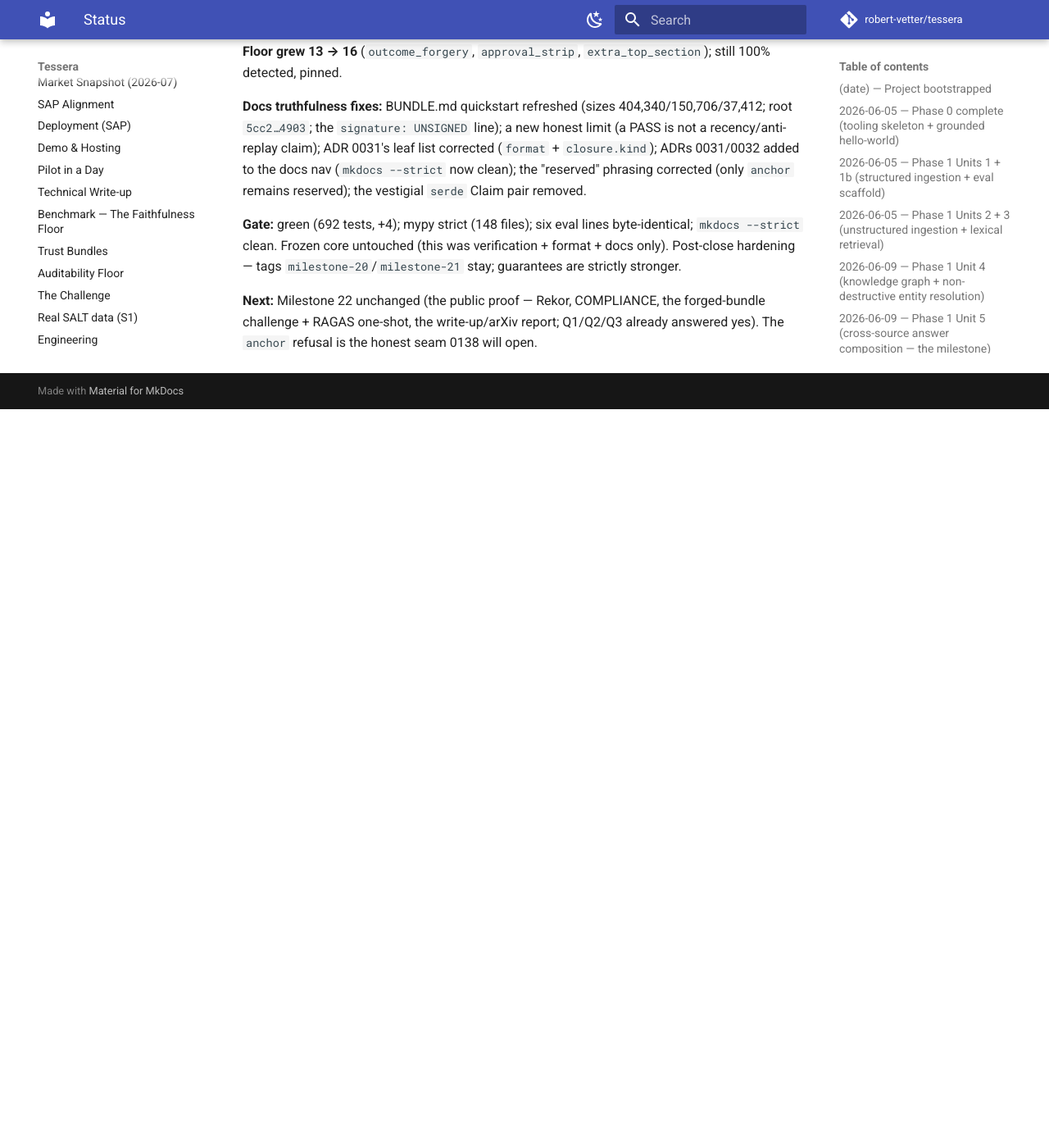
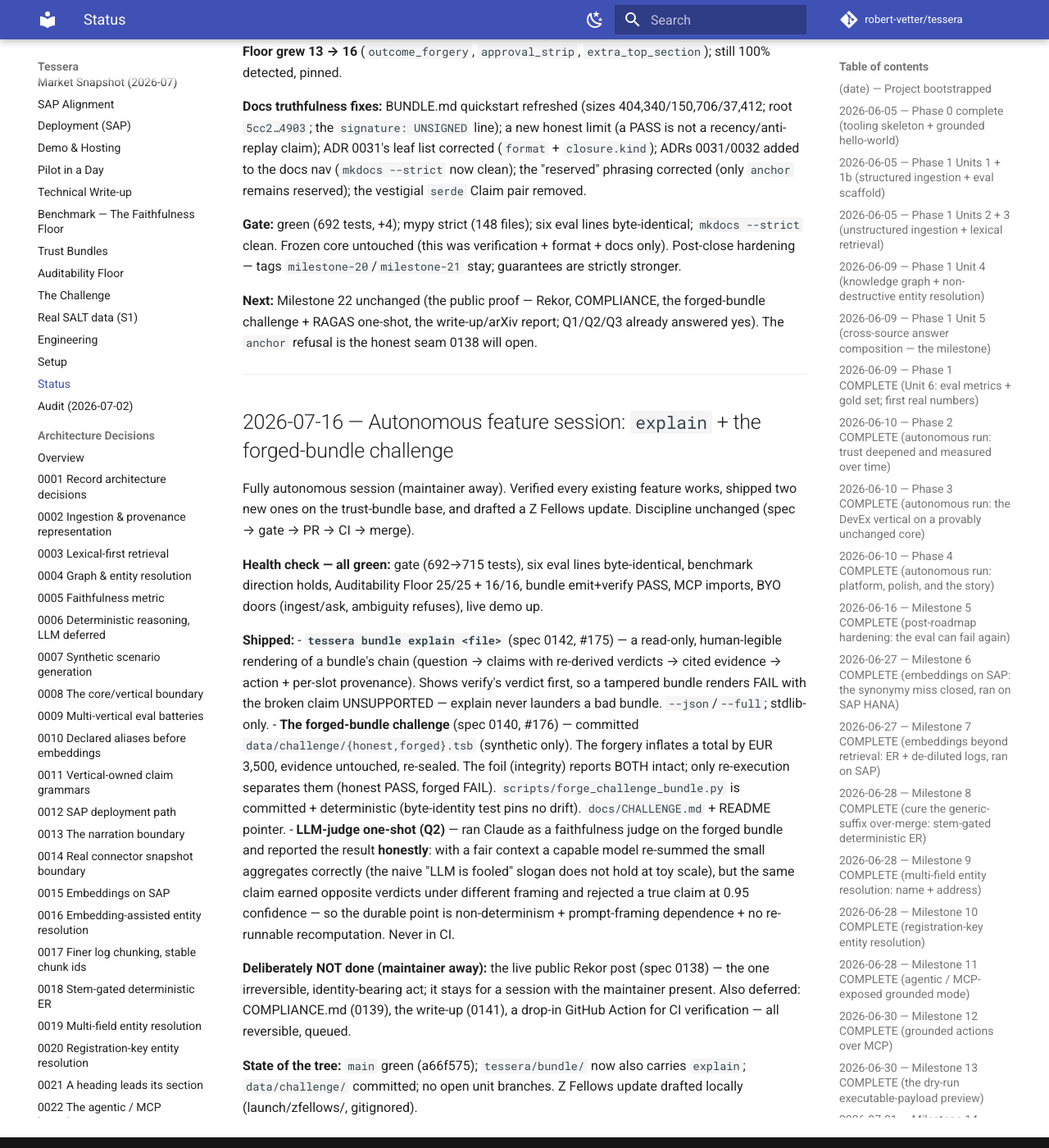
Before and after one commit to robert-vetter/tessera, an MkDocs documentation site: the page built from docs/STATUS.md, in a window 1280 px wide and 1400 px high, scrolled down 55044 px. Shown: the whole window at 82% size. Built offline with MkDocs 1.6.1 and Material for MkDocs 9.7.7, drawn with Linux system fonts in a browser that asks for light colours; comment, search, counter and statistics services are not loaded; before the commit the page ends 55543 px from its top, so only the background shows below that; some of the changed text lies outside the part shown.

Commit message:
docs: wrap the autonomous feature session (explain + the challenge) (#177)
STATUS entry recording the health check (all green), the two shipped
features (bundle explain #175, the forged-bundle challenge #176), the
honest LLM-judge one-shot result, and what was deliberately left for a
session with the maintainer present (the live Rekor post).

Co-authored-by: Claude Fable 5 <noreply@anthropic.com>

```diff
--- a/docs/STATUS.md
+++ b/docs/STATUS.md
@@ -2755,3 +2755,48 @@ verification + format + docs only). Post-close hardening — tags
 the forged-bundle challenge + RAGAS one-shot, the write-up/arXiv report;
 Q1/Q2/Q3 already answered yes). The `anchor` refusal is the honest seam
 0138 will open.
+
+---
+
+## 2026-07-16 — Autonomous feature session: `explain` + the forged-bundle challenge
+
+Fully autonomous session (maintainer away). Verified every existing
+feature works, shipped two new ones on the trust-bundle base, and drafted
+a Z Fellows update. Discipline unchanged (spec → gate → PR → CI → merge).
+
+**Health check — all green:** gate (692→715 tests), six eval lines
+byte-identical, benchmark direction holds, Auditability Floor 25/25 +
+16/16, bundle emit+verify PASS, MCP imports, BYO doors (ingest/ask,
+ambiguity refuses), live demo up.
+
+**Shipped:**
+- **`tessera bundle explain <file>`** (spec 0142, #175) — a read-only,
+  human-legible rendering of a bundle's chain (question → claims with
+  re-derived verdicts → cited evidence → action + per-slot provenance).
+  Shows verify's verdict first, so a tampered bundle renders FAIL with the
+  broken claim UNSUPPORTED — explain never launders a bad bundle.
+  `--json`/`--full`; stdlib-only.
+- **The forged-bundle challenge** (spec 0140, #176) — committed
+  `data/challenge/{honest,forged}.tsb` (synthetic only). The forgery
+  inflates a total by EUR 3,500, evidence untouched, re-sealed. The foil
+  (integrity) reports BOTH intact; only re-execution separates them
+  (honest PASS, forged FAIL). `scripts/forge_challenge_bundle.py` is
+  committed + deterministic (byte-identity test pins no drift).
+  `docs/CHALLENGE.md` + README pointer.
+- **LLM-judge one-shot (Q2)** — ran Claude as a faithfulness judge on the
+  forged bundle and reported the result **honestly**: with a fair context
+  a capable model re-summed the small aggregates correctly (the naive
+  "LLM is fooled" slogan does not hold at toy scale), but the same claim
+  earned opposite verdicts under different framing and rejected a true
+  claim at 0.95 confidence — so the durable point is non-determinism +
+  prompt-framing dependence + no re-runnable recomputation. Never in CI.
+
+**Deliberately NOT done (maintainer away):** the live public Rekor post
+(spec 0138) — the one irreversible, identity-bearing act; it stays for a
+session with the maintainer present. Also deferred: COMPLIANCE.md (0139),
+the write-up (0141), a drop-in GitHub Action for CI verification — all
+reversible, queued.
+
+**State of the tree:** `main` green (a66f575); `tessera/bundle/` now also
+carries `explain`; `data/challenge/` committed; no open unit branches.
+Z Fellows update drafted locally (launch/zfellows/, gitignored).
```
